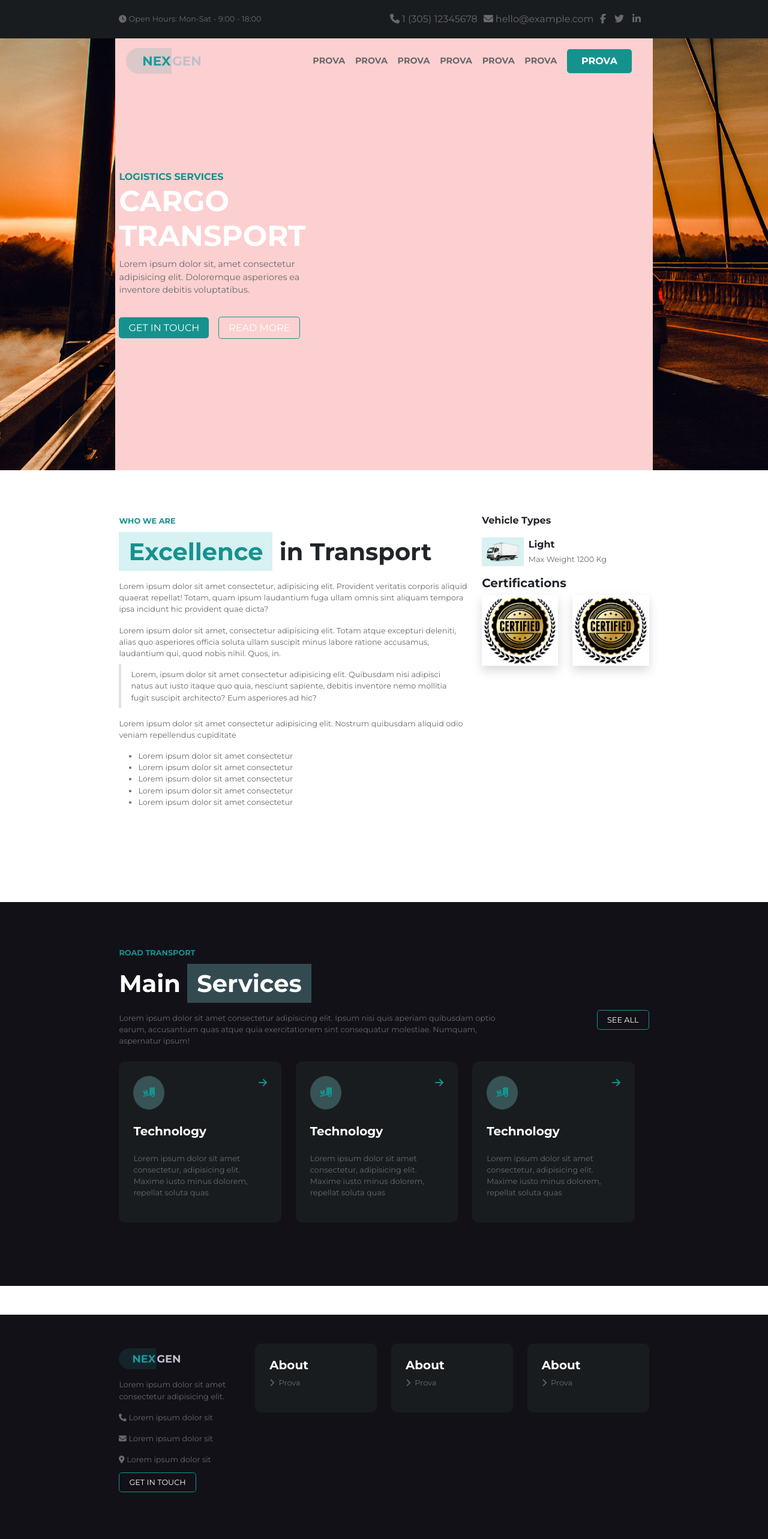
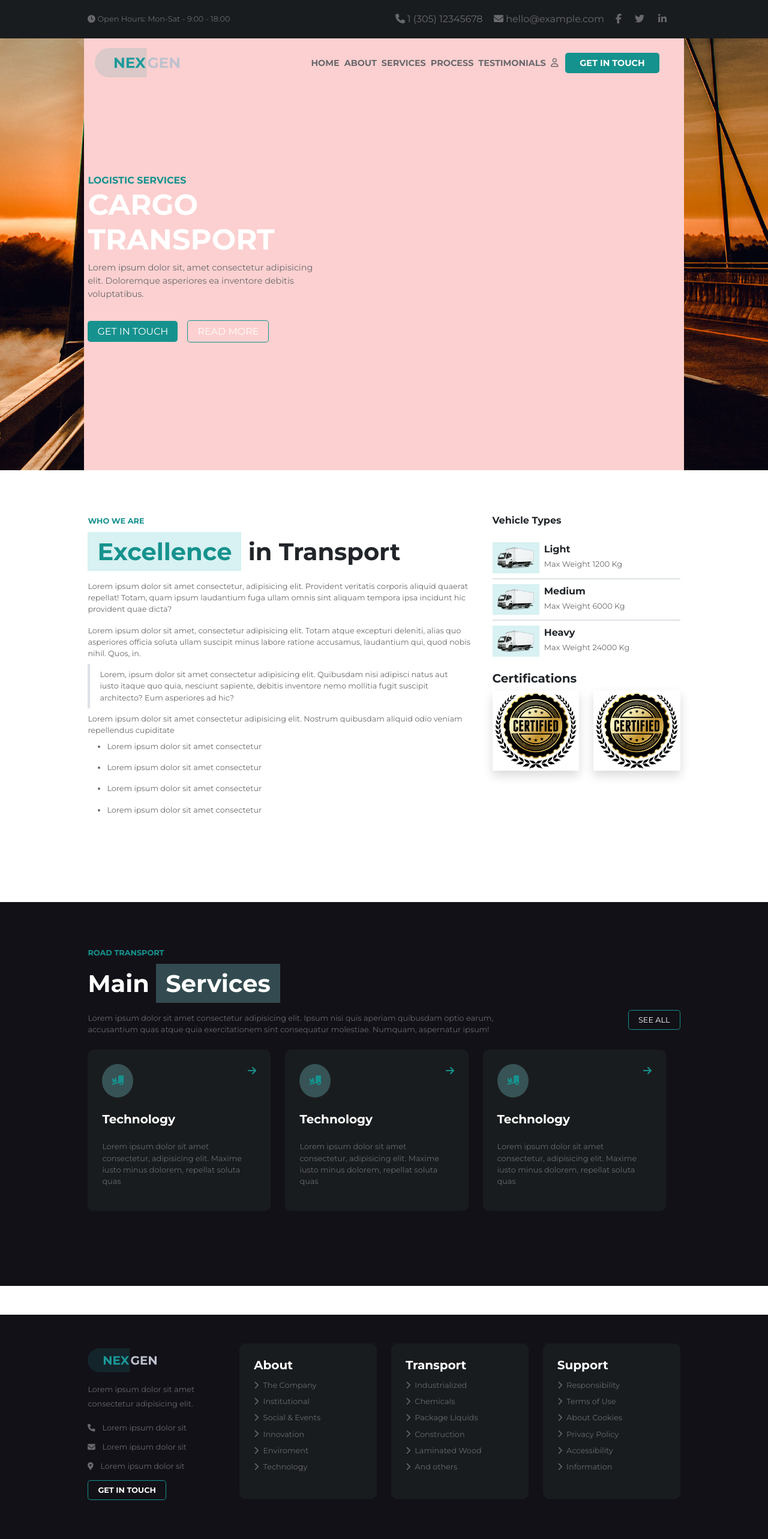
Before and after one commit to giagra91/proj-html-vuejs, a Vue app: page / in a window 1280 px wide. Shown: the top 2566 px of the page at 60% size. Built offline with nearby package versions, Linux system fonts and the light colour scheme.

Commit message:
completamento main, footer e societyinfo

```diff
--- a/src/assets/styles/style.scss
+++ b/src/assets/styles/style.scss
@@ -3,6 +3,7 @@
 
 .central-container{
     width: 70%;
+    min-width: 1000px;
     height: 100%;
     padding: 0 .4rem;
     margin: 0 auto;
@@ -39,6 +40,14 @@
     color:$greenColor
 }
 
+.my-button{
+    text-transform: uppercase;
+    color: white;
+    padding: .5rem 1rem;
+    border-radius: .3rem;
+    font-weight: bold;
+}
+
 .my-text{
     font-size: .8rem;
 }
--- a/src/components/Footer.vue
+++ b/src/components/Footer.vue
@@ -5,59 +5,30 @@
             <div class="central-container">
                 <div class="row">
                     <div class="col-3 py-2 my-text-color">
-                        <img class="w-50" :src="require(`../assets/img/logo.svg`)" alt="">
-                        <p class="my-text my-text-color my-3">
-                            Lorem ipsum dolor sit amet consectetur adipisicing elit.
-                        </p>
-                        <p class="my-text my-text-color">
-                            <span><font-awesome-icon icon="fa-solid fa-phone" /></span>
-                            Lorem ipsum dolor sit
-                        </p>
-                        <p class="my-text my-text-color">
-                            <font-awesome-icon icon="fa-solid fa-envelope" />
-                            Lorem ipsum dolor sit
-                        </p>
-                        <p class="my-text my-text-color">
-                            <font-awesome-icon icon="fa-solid fa-location-dot" />
-                            Lorem ipsum dolor sit
-                        </p>
-                        <a class="text-uppercase my-text text-white my-border-green px-3 py-2 text-decoration-none rounded-3" href="#">Get in touch</a>
+                        <a href="#">
+                            <img class="w-50" :src="require(`../assets/img/logo.svg`)" alt="">
+                        </a>
+                        <ul class="list-unstyled">
+                            <li :class="(link.class) ? `my-3`: `my-2`" v-for="(link, index) in companyInfos" :key="index + `left-links`">
+                                <a :class="(link.class===`button`? `my-button my-border-green`: ``)"
+                                class="my-text text-decoration-none my-text-color" :href="link.url">
+                                    <span class="me-2" v-if="link.icon"><font-awesome-icon :icon="link.icon" /></span>
+                                    {{ link.text }}
+                                </a>
+                            </li>
+                        </ul>
                     </div>
-                    <div class="col-3">
+                    <div class="col-3" v-for="(element, index) in footerLinks" :key="index + `footer-links`">
                         <div class="my-text-color p-4 my-light-dark-bg rounded-card">
-                            <h5 class="text-white fw-bold">About</h5>
+                            <h5 class="text-white fw-bold">{{ element.title }}</h5>
                             <ul class="list-unstyled">
-                                <li class="my-text">
-                                    <span class="me-1">
-                                        <font-awesome-icon icon="fa-solid fa-chevron-right" />
-                                    </span>
-                                    Prova
-                                </li>
-                            </ul>
-                        </div>
-                    </div>
-                    <div class="col-3">
-                        <div class="my-text-color p-4 my-light-dark-bg rounded-card">
-                            <h5 class="text-white fw-bold">About</h5>
-                            <ul class="list-unstyled">
-                                <li class="my-text">
-                                    <span class="me-1">
-                                        <font-awesome-icon icon="fa-solid fa-chevron-right" />
-                                    </span>
-                                    Prova
-                                </li>
-                            </ul>
-                        </div>
-                    </div>
-                    <div class="col-3">
-                        <div class="my-text-color p-4 my-light-dark-bg rounded-card">
-                            <h5 class="text-white fw-bold">About</h5>
-                            <ul class="list-unstyled">
-                                <li class="my-text">
-                                    <span class="me-1">
-                                        <font-awesome-icon icon="fa-solid fa-chevron-right" />
-                                    </span>
-                                    Prova
+                                <li class="my-text py-1" v-for="(link, index) in element.links" :key="index + `bot-links`">
+                                    <a class="my-text text-decoration-none my-text-color" :href="link.url">
+                                        <span class="me-1">
+                                            <font-awesome-icon icon="fa-solid fa-chevron-right" />
+                                        </span>
+                                        {{ link.text }}
+                                    </a>
                                 </li>
                             </ul>
                         </div>
@@ -77,6 +48,129 @@ export default {
     components:{
         BottomFooter,
     },
+    data: function(){
+        return{
+            companyInfos:[
+                {
+                    text: "Lorem ipsum dolor sit amet consectetur adipisicing elit.",
+                    url: "#",
+                    class: "top-info",
+                },
+                {
+                    text:"Lorem ipsum dolor sit ",
+                    icon: "fa-solid fa-phone",
+                    url: "#"
+                },
+                {
+                    text:"Lorem ipsum dolor sit ",
+                    icon: "fa-solid fa-envelope",
+                    url: "#"
+                },
+                {
+                    text:"Lorem ipsum dolor sit ",
+                    icon: "fa-solid fa-location-dot",
+                    url: "#"
+                },
+                {
+                    text:"Get in touch",
+                    url:"#",
+                    class: "button",
+                }
+            ],
+            footerLinks:[
+                {
+                    title: "About",
+                    url:"#",
+                    links:[
+                        {
+                            text:"The Company",
+                            url: "#",
+                        },
+                        {
+                            text:"Institutional",
+                            url: "#",
+                        },
+                        {
+                            text:"Social & Events",
+                            url: "#",
+                        },
+                        {
+                            text:"Innovation",
+                            url: "#",
+                        },
+                        {
+                            text:"Enviroment",
+                            url: "#",
+                        },
+                        {
+                            text:"Technology",
+                            url: "#",
+                        },
+                    ]
+                },
+                {
+                    title: "Transport",
+                    url:"#",
+                    links:[
+                        {
+                            text:"Industrialized",
+                            url: "#",
+                        },
+                        {
+                            text:"Chemicals",
+                            url: "#",
+                        },
+                        {
+                            text:"Package Liquids",
+                            url: "#",
+                        },
+                        {
+                            text:"Construction",
+                            url: "#",
+                        },
+                        {
+                            text:"Laminated Wood",
+                            url: "#",
+                        },
+                        {
+                            text:"And others",
+                            url: "#",
+                        },
+                    ],
+                },
+                {
+                    title: "Support",
+                    url:"#",
+                    links:[
+                        {
+                            text:"Responsibility",
+                            url: "#",
+                        },
+                        {
+                            text:"Terms of Use",
+                            url: "#",
+                        },
+                        {
+                            text:"About Cookies",
+                            url: "#",
+                        },
+                        {
+                            text:"Privacy Policy",
+                            url: "#",
+                        },
+                        {
+                            text:"Accessibility",
+                            url: "#",
+                        },
+                        {
+                            text:"Information",
+                            url: "#",
+                        },
+                    ],
+                },
+            ]
+        }
+    },
 
 }
 </script>
--- a/src/components/Header.vue
+++ b/src/components/Header.vue
@@ -14,7 +14,6 @@
                         <span v-if="element.text">{{ element.text }}</span>
                     </a>
                 </li>
-
             </ul>
         </nav>
     </header>
--- a/src/components/Main.vue
+++ b/src/components/Main.vue
@@ -9,27 +9,32 @@
                             <img :src="require(`../assets/img/logo.svg`)" alt="">
                         </div>
                         <div class="offset-2 col-8 d-flex justify-content-evenly align-items-center text-end">
-                            <a class="text-uppercase text-decoration-none my-text-color fw-bold" href="#">Prova</a>
-                            <a class="text-uppercase text-decoration-none my-text-color fw-bold" href="#">Prova</a>
-                            <a class="text-uppercase text-decoration-none my-text-color fw-bold" href="#">Prova</a>
-                            <a class="text-uppercase text-decoration-none my-text-color fw-bold" href="#">Prova</a>
-                            <a class="text-uppercase text-decoration-none my-text-color fw-bold" href="#">Prova</a>
-                            <a class="text-uppercase text-decoration-none my-text-color fw-bold" href="#">Prova</a>
-                            <a class="text-uppercase text-decoration-none py-2 px-4 my-bg-green rounded-3 text-white fw-bold" href="#">Prova</a>
+                            <ul class="nav-links d-flex justify-content-evenly list-unstyled m-0">
+                                <li class="ms-2" v-for="(element, index) in navigationLinks" :key="index + `home`">
+                                    <a class="text-uppercase text-decoration-none my-text-color fw-bold"
+                                    :class="(element.class) ? `py-2 px-4 my-bg-green rounded-3 text-white`:`` "
+                                    href="element.url">
+                                        <span v-if="element.icon" class="me-1">
+                                            <font-awesome-icon :icon="element.icon" />
+                                        </span>
+                                        <span v-if="element.text">{{ element.text }}</span>
+                                    </a>
+                                </li>
+                            </ul>
                         </div>
                     </div>
                 </div>
                 <div class="row flex-column py-5">
                     <div class="col-5 py-5">
-                        <div class="py-5">
-                        <p class="m-0 my-text-green text-uppercase fw-bold">Logistics services</p>
-                        <h1 class="text-uppercase my-title text-white">Cargo transport</h1>
+                        <div v-for="(element,index) in mainInfo" :key="index + `c`" class="py-5">
+                        <p class="m-0 my-text-green text-uppercase fw-bold">{{ element.services }}</p>
+                        <h1 class="text-uppercase my-title text-white">{{ element.title }}</h1>
                         <p class="my-text-color">
-                            Lorem ipsum dolor sit, amet consectetur adipisicing elit. Doloremque asperiores ea inventore debitis voluptatibus.
+                            {{ element.text }}
                         </p>
                         <div class="py-4">
-                            <a class="text-uppercase text-white my-bg-green px-3 py-2 text-decoration-none rounded-3" href="#">Get in touch</a>
-                            <a class="text-uppercase text-white my-border-green ms-3 px-3 py-2 text-decoration-none rounded-3" href="#">Read more</a>
+                            <a class="text-uppercase text-white my-bg-green px-3 py-2 text-decoration-none rounded-3" href="#">{{ element.firstButton }}</a>
+                            <a class="text-uppercase text-white my-border-green ms-3 px-3 py-2 text-decoration-none rounded-3" href="#">{{ element.secondButton }}</a>
                         </div>
                         </div>
                     </div>
@@ -51,6 +56,58 @@ export default {
     components:{
         SocietyInfo,
         MainServices,
+    },
+    data: function(){
+        return{
+            navigationLinks:[
+                {
+                    text:"Home",
+                    url: "#",
+                    icon: "",
+                },
+                {
+                    text:"About",
+                    url: "#",
+                    icon: "",
+                },
+                {
+                    text:"Services",
+                    url: "#",
+                    icon: "",
+                },
+                {
+                    text:"Process",
+                    url: "#",
+                    icon: "",
+                },
+                {
+                    text:"Testimonials",
+                    url: "#",
+                    icon: "",
+                },
+                {
+                    text:"",
+                    url: "#",
+                    icon: "fa-regular fa-user",
+                },
+                {
+                    text:"Get in touch",
+                    url: "#",
+                    icon: "",
+                    class: "button"
+                },
+
+            ],
+            mainInfo:[
+                {
+                    services: "Logistic Services",
+                    title: "Cargo Transport",
+                    text: "Lorem ipsum dolor sit, amet consectetur adipisicing elit. Doloremque asperiores ea inventore debitis voluptatibus.",
+                    firstButton: "Get in touch",
+                    secondButton: "Read more",
+                }
+            ]
+        }
     },
 
 }
--- a/src/components/SocietyInfo.vue
+++ b/src/components/SocietyInfo.vue
@@ -2,42 +2,37 @@
     <div class="society-info py-4">
         <div class="central-container py-5">
             <div class="row">
-                <div class="col-8">
-                    <span class="my-text fw-bold my-text-green text-uppercase">Who we are</span>
+                <div class="col-8" v-for="(element,index) in jobInformations" :key="index + `job`">
+                    <span class="my-text fw-bold my-text-green text-uppercase">{{ element.topText }}</span>
                     <h1 class="fw-bold my-3">
-                        <span class="px-3 py-2 my-bg-lightgreen my-text-green">Excellence</span> in Transport
+                        <span class="px-3 py-2 my-bg-lightgreen my-text-green">{{ element.evidenceTitle }}</span>
+                        {{ element.normalTitle }}
                     </h1>
-                    <p class="my-text my-text-color m-0 py-2">Lorem ipsum dolor sit amet consectetur, adipisicing elit. Provident veritatis corporis aliquid quaerat repellat! Totam, quam ipsum laudantium fuga ullam omnis sint aliquam tempora ipsa incidunt hic provident quae dicta?</p>
-                    <p class="my-text my-text-color m-0 py-2">Lorem ipsum dolor sit amet, consectetur adipisicing elit. Totam atque excepturi deleniti, alias quo asperiores officia soluta ullam suscipit minus labore ratione accusamus, laudantium qui, quod nobis nihil. Quos, in.</p>
-                    <p class="my-text my-text-color m-0 border-start border-4 px-3 py-2">Lorem, ipsum dolor sit amet consectetur adipisicing elit. Quibusdam nisi adipisci natus aut iusto itaque quo quia, nesciunt sapiente, debitis inventore nemo mollitia fugit suscipit architecto? Eum asperiores ad hic?</p>
-                    <p class="my-text my-text-color m-0 py-3">Lorem ipsum dolor sit amet consectetur adipisicing elit. Nostrum quibusdam aliquid odio veniam repellendus cupiditate</p>
-                    <ul class="my-text my-text-color">
-                        <li>Lorem ipsum dolor sit amet consectetur</li>
-                        <li>Lorem ipsum dolor sit amet consectetur</li>
-                        <li>Lorem ipsum dolor sit amet consectetur</li>
-                        <li>Lorem ipsum dolor sit amet consectetur</li>
-                        <li>Lorem ipsum dolor sit amet consectetur</li>
+                    <p v-for="(text, index) in element.texts" :key="index + `text`"
+                    :class="(text.class===`evidence`) ? `border-start border-4 px-3 `:`` "
+                    class="my-text my-text-color m-0 py-2">
+                    {{ text.text }}
+                    </p>
+                    <ul class="my-text my-text-color" v-for="(list, index) in element.listJobs" :key="index + `list`">
+                        <li>{{ list.text }}</li>
                     </ul>
                 </div>
                 <div class="col-4">
                     <p class="fw-bold">Vehicle Types</p>
                     <ul class="list-unstyled">
-                        <li class="d-flex">
+                        <li class="d-flex py-2"
+                        :class="(index < vehicleInfos.length-1) ? `border-bottom border-2` : `` "
+                        v-for="(vehicle, index) in vehicleInfos" :key="index + `vehicle`">
                             <img class="w-25 my-bg-lightgreen p-2" :src="require('../assets/img/truck-1.png')" alt="">
                             <div class="px-2">
-                                <p class="m-0 fw-bold">Light</p>
-                                <span class="my-text my-text-color">Max Weight 1200 Kg</span>
+                                <p class="m-0 fw-bold">{{ vehicle.name }}</p>
+                                <span class="my-text my-text-color">{{ vehicle.infos }}</span>
                             </div>
                         </li>
                     </ul>
                     <div class="row gx-4">
                         <h5 class="fw-bold">Certifications</h5>
-                        <div class="col-6">
-                            <div class="shadow">
-                                <img class="img-fluid" :src="require(`../assets/img/certificate.png`)" alt="">
-                            </div>
-                        </div>
-                        <div class="col-6">
+                        <div class="col-6" v-for="(ceritification, index) in 2" :key="index + `certifcate`">
                             <div class="shadow">
                                 <img class="img-fluid" :src="require(`../assets/img/certificate.png`)" alt="">
                             </div>
@@ -53,12 +48,66 @@
 <script>
 export default {
     name: "SocietyInfo",
+    data: function(){
+        return{
+            jobInformations:[
+                {
+                    topText: "Who we are",
+                    evidenceTitle: "Excellence",
+                    normalTitle: "in Transport",
+                    texts:[
+                        {
+                            text:"Lorem ipsum dolor sit amet consectetur, adipisicing elit. Provident veritatis corporis aliquid quaerat repellat! Totam, quam ipsum laudantium fuga ullam omnis sint aliquam tempora ipsa incidunt hic provident quae dicta?",
+                        },
+                        {
+                            text:"Lorem ipsum dolor sit amet, consectetur adipisicing elit. Totam atque excepturi deleniti, alias quo asperiores officia soluta ullam suscipit minus labore ratione accusamus, laudantium qui, quod nobis nihil. Quos, in.",
+                        },
+                        {
+                            text:"Lorem, ipsum dolor sit amet consectetur adipisicing elit. Quibusdam nisi adipisci natus aut iusto itaque quo quia, nesciunt sapiente, debitis inventore nemo mollitia fugit suscipit architecto? Eum asperiores ad hic?",
+                            class:"evidence"
+                        },
+                        {
+                            text:"Lorem ipsum dolor sit amet consectetur adipisicing elit. Nostrum quibusdam aliquid odio veniam repellendus cupiditate",
+                        },
+                    ],
+                    listJobs:[
+                        {
+                            text:"Lorem ipsum dolor sit amet consectetur",
+                        },
+                        {
+                            text:"Lorem ipsum dolor sit amet consectetur",
+                        },
+                        {
+                            text:"Lorem ipsum dolor sit amet consectetur",
+                        },
+                        {
+                            text:"Lorem ipsum dolor sit amet consectetur",
+                        },
+                    ]
+                }
+            ],
+            vehicleInfos:[
+                {
+                    name:"Light",
+                    infos:"Max Weight 1200 Kg",
+                },
+                {
+                    name:"Medium",
+                    infos:"Max Weight 6000 Kg",
+                },
+                {
+                    name:"Heavy",
+                    infos:"Max Weight 24000 Kg",
+                },
+            ]
+        }
+    },
 }
 </script>
 
 <style lang="scss" scoped>
 div.society-info{
-    height: 90vh;
+    min-height: 90vh;
 }
 
 </style>
--- a/src/main.js
+++ b/src/main.js
@@ -6,13 +6,16 @@ import { library } from '@fortawesome/fontawesome-svg-core'
 
 /* import specific icons */
 import { faClock, faTruckRampBox, faArrowRight, faPhone, faEnvelope, faLocationDot, faChevronRight, faArrowUp } from '@fortawesome/free-solid-svg-icons'
+import { faUser } from '@fortawesome/free-regular-svg-icons'
+
 
 /* import font awesome icon component */
 import { FontAwesomeIcon } from '@fortawesome/vue-fontawesome'
 import { faFacebookF, faLinkedinIn, faTwitter } from '@fortawesome/free-brands-svg-icons'
 
 /* add icons to the library */
-library.add(faClock, faTruckRampBox, faArrowRight, faPhone, faEnvelope, faLocationDot, faChevronRight, faArrowUp, faFacebookF, faTwitter, faLinkedinIn)
+library.add(faClock, faTruckRampBox, faArrowRight, faPhone, faEnvelope,
+            faLocationDot, faChevronRight, faArrowUp, faFacebookF, faTwitter, faLinkedinIn, faUser)
 
 /* add font awesome icon component */
 Vue.component('font-awesome-icon', FontAwesomeIcon)
```
